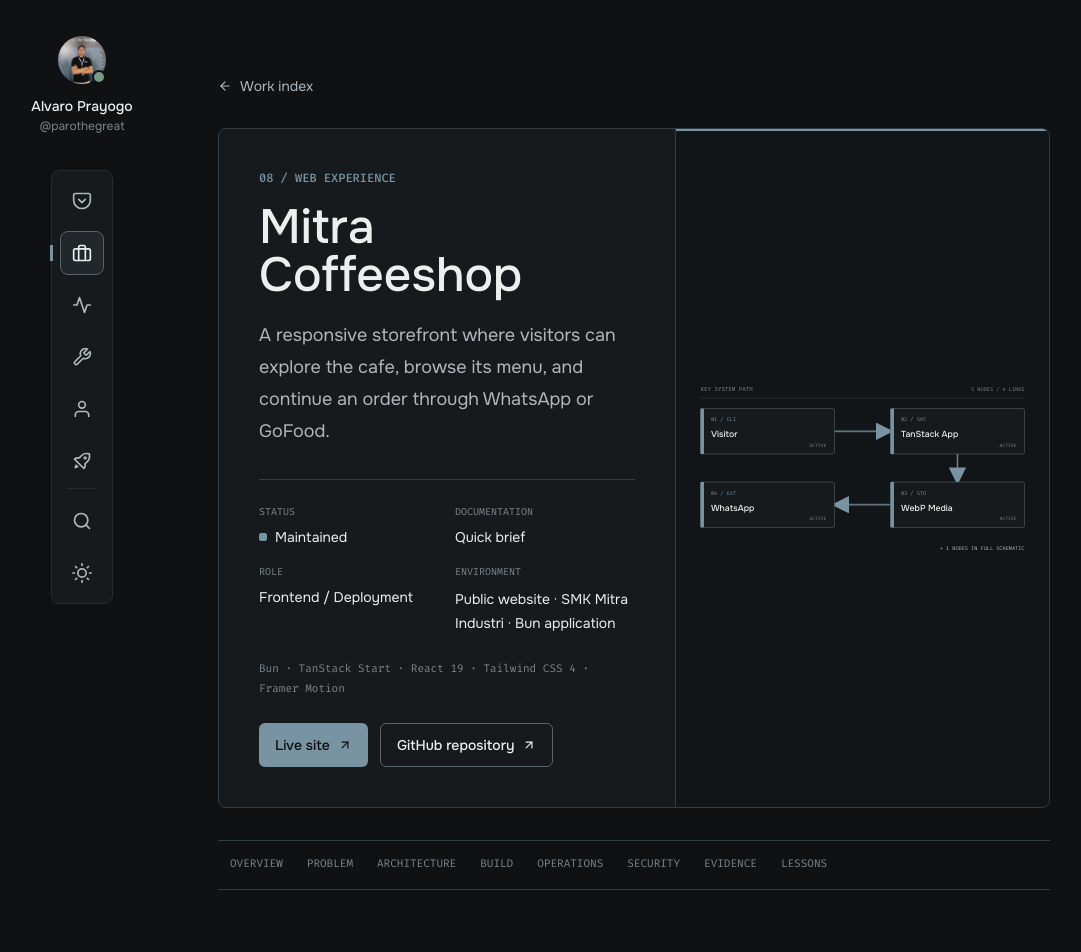
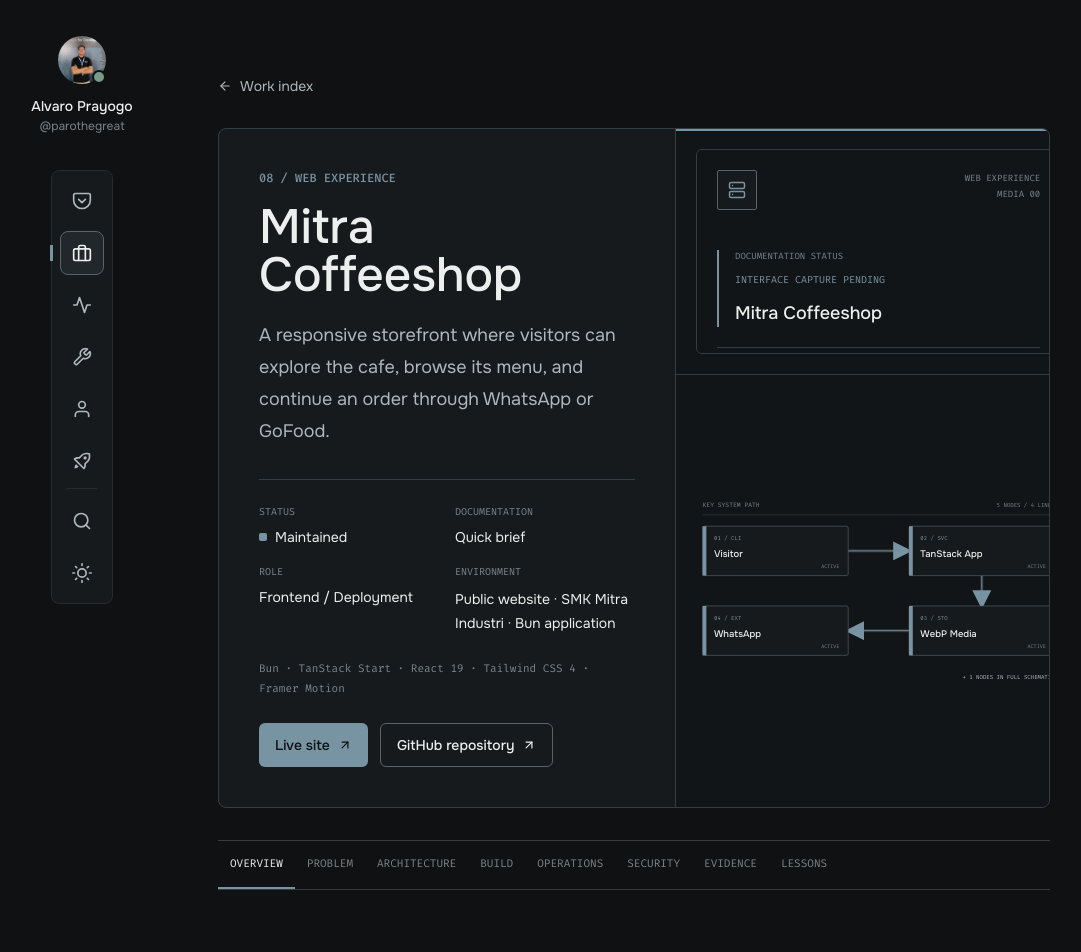
Before and after one commit to parothegreat/parothegreat-portfolio, a Next.js app: page /work/mitra-coffeeshop in a window 1280 px wide. Shown: the top 952 px of the page, without its empty margins (86-1167 px from the left). Built offline with nearby package versions, Linux system fonts and the light colour scheme.

Commit message:
feat: enhance project documentation pages

```diff
--- a/src/modules/work/components/CaseStudy.tsx
+++ b/src/modules/work/components/CaseStudy.tsx
@@ -1,6 +1,6 @@
 import Image from 'next/image';
 import Link from 'next/link';
-import { CSSProperties } from 'react';
+import { CSSProperties, useEffect, useState } from 'react';
 import {
   FiArrowLeft,
   FiArrowRight,
@@ -14,8 +14,10 @@
   WORK_STATUS_LABELS,
   WorkItem,
 } from '@/data/work';
+import { getWorkMedia } from '@/data/work-media';
 
 import ArchitectureExplorer, { ArchitectureMap } from './ArchitectureExplorer';
+import ProjectVisual from './ProjectVisual';
 
 interface CaseStudyProps {
   project: WorkItem;
@@ -35,13 +37,37 @@
 ] as const;
 
 const CaseStudy = ({ project, previous, next }: CaseStudyProps) => {
+  const [activeChapter, setActiveChapter] = useState('overview');
   const accent = WORK_ACCENT_COLORS[project.accent];
   const context = project.sections.find((section) => section.id === 'context');
   const problem = project.sections.find((section) => section.id === 'problem');
   const build = project.sections.find((section) => section.id === 'build');
-  const preview = project.evidence.find(
-    (item) => item.type === 'image' && item.source.startsWith('/'),
+  const media = getWorkMedia(project.mediaIds);
+  const linkedEvidence = project.evidence.filter(
+    (item) => !(item.type === 'image' && item.source.startsWith('/')),
   );
+
+  useEffect(() => {
+    const sections = CHAPTERS.map(({ id }) =>
+      document.getElementById(id),
+    ).filter((section): section is HTMLElement => Boolean(section));
+    const observer = new IntersectionObserver(
+      (entries) => {
+        const visible = entries
+          .filter((entry) => entry.isIntersecting)
+          .sort(
+            (first, second) =>
+              Math.abs(first.boundingClientRect.top) -
+              Math.abs(second.boundingClientRect.top),
+          )[0];
+        if (visible) setActiveChapter(visible.target.id);
+      },
+      { rootMargin: '-20% 0px -65%', threshold: [0, 0.15, 0.5] },
+    );
+
+    sections.forEach((section) => observer.observe(section));
+    return () => observer.disconnect();
+  }, [project.slug]);
 
   return (
     <article className='pb-20'>
@@ -147,31 +173,20 @@
               className='absolute inset-x-0 top-0 z-10 h-0.5'
               style={{ backgroundColor: accent }}
             />
-            {preview ? (
             <>
               <div className='absolute inset-5 flex items-center lg:hidden'>
-                  <div className='relative aspect-video w-full overflow-hidden rounded-md border border-[var(--line-default)] bg-white'>
-                    <Image
-                      src={preview.source}
-                      alt={preview.alt ?? preview.title}
-                      fill
+                <div className='relative aspect-video w-full overflow-hidden rounded-md border border-[var(--line-default)]'>
+                  <ProjectVisual
+                    priority
+                    project={project}
                     sizes='calc(100vw - 80px)'
-                      className='object-cover'
-                      priority
                   />
                 </div>
               </div>
               <div className='absolute inset-0 hidden grid-rows-[0.7fr_1.3fr] lg:grid'>
                 <div className='flex items-center border-b border-[var(--line-default)] p-5'>
-                    <div className='relative aspect-video w-full overflow-hidden rounded-md border border-[var(--line-default)] bg-white'>
-                      <Image
-                        src={preview.source}
-                        alt={preview.alt ?? preview.title}
-                        fill
-                        sizes='38vw'
-                        className='object-cover'
-                        priority
-                      />
+                  <div className='relative aspect-video w-full overflow-hidden rounded-md border border-[var(--line-default)]'>
+                    <ProjectVisual priority project={project} sizes='38vw' />
                   </div>
                 </div>
                 <ArchitectureMap
@@ -181,13 +196,6 @@
                 />
               </div>
             </>
-            ) : (
-              <ArchitectureMap
-                accent={accent}
-                architecture={project.architecture}
-                variant='preview'
-              />
-            )}
           </div>
         </div>
       </div>
@@ -201,7 +209,15 @@
             <a
               key={chapter.id}
               href={`#${chapter.id}`}
-              className='inline-flex min-h-[48px] shrink-0 items-center border-b-2 border-transparent px-3 font-code text-[11px] uppercase text-[var(--text-tertiary)] outline-none transition-colors hover:border-[var(--circuit-500)] hover:text-[var(--text-primary)] focus-visible:ring-2 focus-visible:ring-inset focus-visible:ring-[var(--focus-ring)] motion-reduce:transition-none'
+              aria-current={
+                activeChapter === chapter.id ? 'location' : undefined
+              }
+              className={`inline-flex min-h-[48px] shrink-0 items-center border-b-2 px-3 font-code text-[11px] uppercase outline-none transition-colors hover:border-[var(--circuit-500)] hover:text-[var(--text-primary)] focus-visible:ring-2 focus-visible:ring-inset focus-visible:ring-[var(--focus-ring)] motion-reduce:transition-none ${
+                activeChapter === chapter.id
+                  ? 'border-[var(--circuit-500)] text-[var(--text-primary)]'
+                  : 'border-transparent text-[var(--text-tertiary)]'
+              }`}
+              onClick={() => setActiveChapter(chapter.id)}
             >
               {chapter.label}
             </a>
@@ -494,8 +510,47 @@
         >
           Published technical artifacts
         </h2>
+        {media.length ? (
           <div className='mt-8 grid gap-4 sm:grid-cols-2'>
-          {project.evidence.map((item) => (
+            {media.map((item) => (
+              <figure
+                key={item.id}
+                className='instrument-surface overflow-hidden rounded-lg'
+              >
+                <div
+                  className='relative min-h-[190px] bg-[var(--bg-layer)]'
+                  style={{ aspectRatio: item.aspectRatio ?? '16/9' }}
+                >
+                  {item.type === 'image' && item.src ? (
+                    <Image
+                      src={item.src}
+                      alt={item.alt}
+                      fill
+                      sizes='(min-width: 640px) 44vw, calc(100vw - 40px)'
+                      className={
+                        item.src.endsWith('.svg')
+                          ? 'object-contain p-10'
+                          : 'object-cover'
+                      }
+                    />
+                  ) : (
+                    <ProjectVisual media={item} project={project} />
+                  )}
+                </div>
+                <figcaption className='border-t border-[var(--line-soft)] p-4 text-sm leading-6 text-[var(--text-secondary)]'>
+                  {item.caption ?? item.alt}
+                  {item.redacted ? (
+                    <span className='ml-2 font-code text-[9px] uppercase text-[var(--text-tertiary)]'>
+                      Sanitized
+                    </span>
+                  ) : null}
+                </figcaption>
+              </figure>
+            ))}
+          </div>
+        ) : null}
+        <div className='mt-4 grid gap-4 sm:grid-cols-2'>
+          {linkedEvidence.map((item) => (
             <a
               key={item.id}
               href={item.source}
```
Lines whose indentation alone changed are shown as unchanged.
